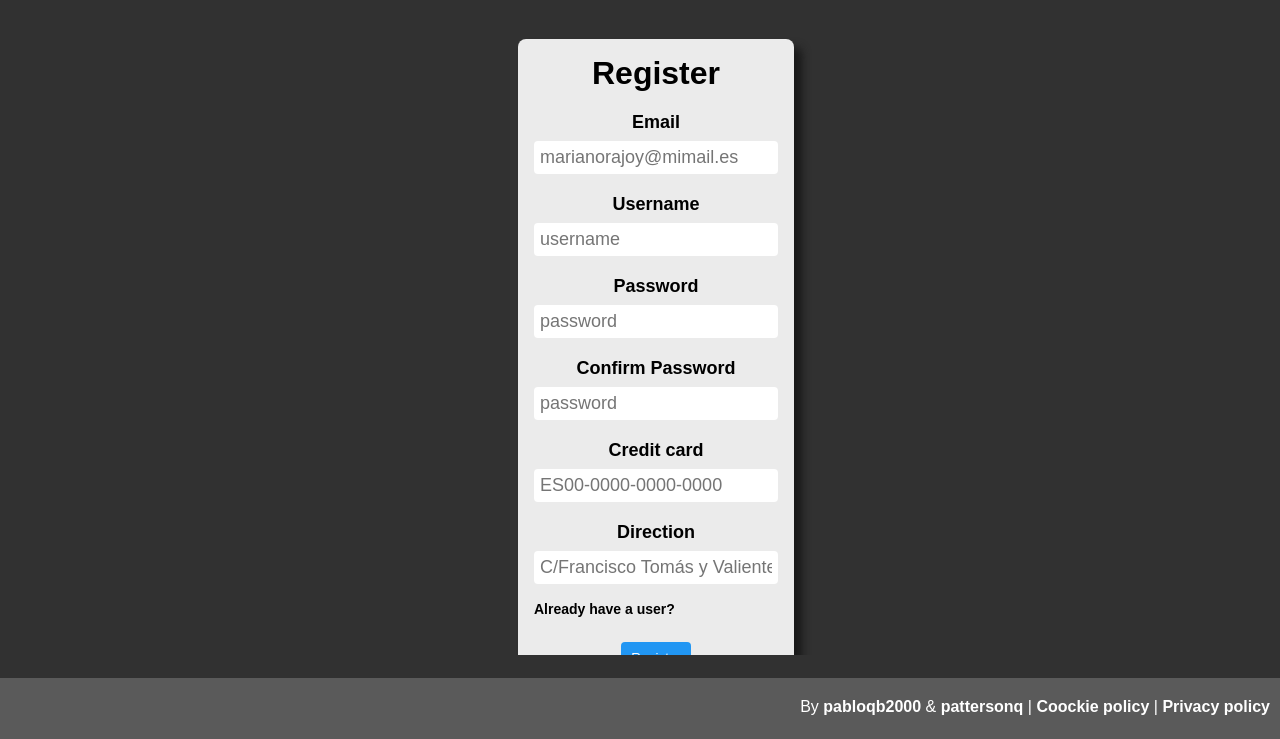
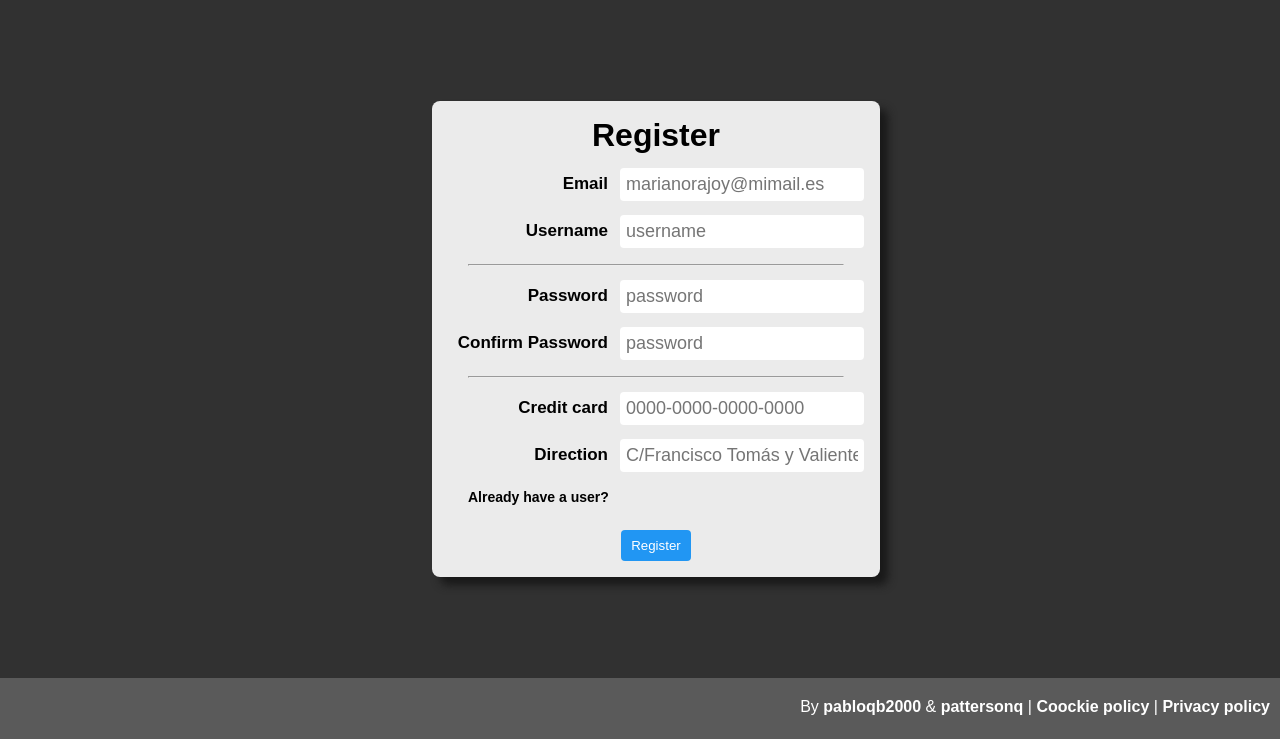
Before and after one commit to pabloqb2000/SI_P1, a Flask app: page /register in a window 1280 px wide. Shown: the part 61-800 px from the top of the page. Run offline with Flask 2, Linux system fonts and the light colour scheme.

Commit message:
Back-end del register

```diff
--- a/app/routes.py
+++ b/app/routes.py
@@ -5,14 +5,23 @@
 from flask import render_template, request, url_for, redirect, session, abort
 import json
 import os
+from os import path
+import hashlib
+import random
 import sys
+from app.utils import *
 
 @app.route('/')
 @app.route('/index')
 def index():
     catalogue_data = open(os.path.join(app.root_path,'catalogue/catalogue.json'), encoding="utf-8").read()
     catalogue = json.loads(catalogue_data)
-    return render_template('index.html', title = "Home", films=catalogue['peliculas'])
+    films = catalogue['peliculas']
+
+    if request.args:
+        films = filter_search(films, request.args)
+
+    return render_template('index.html', title = "Home", films=films)
 
 @app.route('/login', methods=['GET', 'POST'])
 def login():
@@ -50,9 +59,69 @@
 
     return render_template('film.html', title=film['titulo'], film=film)
 
-@app.route('/register')
+@app.route('/register', methods=['GET'])
 def regiter():
-    return render_template('register.html', title='Register')
+    user_data = {
+        'email': '',
+        'username': '',
+        'creditcard': '',
+        'direction': '',
+    }
+    return render_template('register.html', title='Register', values=user_data)
+
+@app.route('/register', methods=['POST'])
+def register_post():
+    # Get information from request
+    email = request.form.get('email')
+    username = request.form.get('username')
+    password = request.form.get('password')
+    confirmation = request.form.get('confirmation')
+    creditcard = request.form.get('creditcard')
+    direction = request.form.get('direction')
+
+    # Encode password and generate salt
+    ALPHABET = "0123456789abcdefghijklmnopqrstuvwxyzABCDEFGHIJKLMNOPQRSTUVWXYZ"
+    chars=[]
+    for i in range(16):
+        chars.append(random.choice(ALPHABET))
+
+    salt = "".join([
+        random.choice("0123456789abcdefghijklmnopqrstuvwxyzABCDEFGHIJKLMNOPQRSTUVWXYZ")
+        for _ in range(16)
+    ])
+    password_hash = hashlib.blake2b((salt+password).encode('utf-8')).hexdigest()
+
+    # Validate user data
+    user_data = {
+        'email': email,
+        'username': username,
+        'password': password_hash,
+        'creditcard': creditcard,
+        'direction': direction,
+        'salt': salt,
+        'balance': random.randint(0, 100),
+    }
+    validation_msg = validate_user_registration_data(email, username, password, confirmation, creditcard, direction)
+    if validation_msg:
+        return render_template('register.html', title='Register', error_msg=validation_msg, values=user_data)
+
+    # Check if username already exists
+    base_dir = path.join(path.dirname(path.abspath(__file__)), 'usuarios')
+    other_users = [
+        name for name in os.listdir(base_dir)
+        if path.isdir(os.path.join(base_dir, name))
+    ]
+    if username in other_users:
+        return render_template('register.html', title='Register', error_msg='Username is already in use!', values=user_data)
+        return redirect(url_for('index'))
+
+    # Create a new user file
+    user_dir = path.join(base_dir, username)
+    os.mkdir(user_dir)
+    with open(path.join(user_dir, 'datos.dat'), 'w', encoding='utf-8') as f:
+        json.dump(user_data, f, ensure_ascii=False, indent=4)
+
+    return redirect(url_for('login'))
 
 @app.route('/logout', methods=['GET', 'POST'])
 def logout():
--- a/app/static/style/style.css
+++ b/app/static/style/style.css
@@ -304,6 +304,12 @@
   padding: 16px 16px;
 }
 
+.form-input {
+  display: flex;
+  flex-direction: row;
+  margin-top: 14px;
+}
+
 .form-div {
   background-color: #ebebeb;
   border-radius: 8px;
@@ -313,14 +319,16 @@
 }
 
 .form-div h1 {
-  margin: 0;
+  margin-top: 0px;
+  margin-bottom: 8px;
   text-align: center;
 }
 
 .form-div h3 {
-  margin-top: 20px;
-  margin-bottom: 8px;
-  font-size: 18px;
+  text-align: right;
+  margin: 6px 0px;
+  font-size: 17px;
+  width: 160px;
 }
 
 .form-div input[type="text"], .form-div input[type="password"] {
@@ -328,6 +336,7 @@
   font-size: 18px;
   padding: 6px 6px;
   border-radius: 4px;
+  margin-left: 12px;
 }
 
 .form-div input[type="text"]:hover, .form-div input[type="password"]:hover {
@@ -355,7 +364,20 @@
   padding-bottom: 16px;
 }
 
+.form-div hr {
+  margin-top: 16px;
+  width: 90%;
+  color: white;
+}
+
+.form-div p {
+  text-align: center;
+  color: red;
+  font-size: 17px;
+}
+
 .form-div a {
+  margin-left: 20px;
   text-decoration: none;
   color: black;
   font-size: 14px;
--- a/app/templates/index.html
+++ b/app/templates/index.html
@@ -11,7 +11,7 @@
     <div class="side-menu">
       <h1 class="side-menu-title">Search</h1>
       <div class="search-container">
-        <form action="/action_page.php">
+        <form action="index">
           <input type="text" placeholder="Type here..." name="search">
           <button type="submit"><i class="fa fa-search"></i></button>
           <select name="categories" id="category">
--- a/app/templates/register.html
+++ b/app/templates/register.html
@@ -8,21 +8,36 @@
 {% block content %}
 <div class="form-content">
   <div class="form-div">
-    <form action="/action_page.php">
+    <form action="/register", method="POST">
       <div class="form-inputs">
         <h1>Register</h1>
-        <label for="email"><h3>Email</h5></label>
-        <input type="text" placeholder="marianorajoy@mimail.es" name="email" id="email">
-        <label for="username"><h3>Username</h5></label>
-        <input type="text" placeholder="username" name="username" id="username">
-        <label for="password"><h3>Password</h5></label>
-        <input type="password" placeholder="password" name="password" id="password">
-        <label for="confirmation"><h3>Confirm Password</h5></label>
-        <input type="password" placeholder="password" name="confirmation" id="confirmation">
-        <label for="credit-card"><h3>Credit card</h5></label>
-        <input type="text" placeholder="ES00-0000-0000-0000" name="credit-card" id="credit-card">
-        <label for="direction"><h3>Direction</h5></label>
-        <input type="text" placeholder="C/Francisco Tomás y Valiente, 11" name="direction" id="direction">
+        {% if error_msg %} <p>{{ error_msg }}</p> {% endif %}
+        <div class="form-input">
+          <label for="email"><h3>Email</h3></label>
+          <input type="text" placeholder="marianorajoy@mimail.es" name="email" id="email" value="{{ values.email }}">
+        </div>
+        <div class="form-input">
+          <label for="username"><h3>Username</h3></label>
+          <input type="text" placeholder="username" name="username" id="username" value="{{ values.username }}">
+        </div>
+        <hr>
+        <div class="form-input">
+          <label for="password"><h3>Password</h3></label>
+          <input type="password" placeholder="password" name="password" id="password">
+        </div>
+        <div class="form-input">
+          <label for="confirmation"><h3>Confirm Password</h3></label>
+          <input type="password" placeholder="password" name="confirmation" id="confirmation">
+        </div>
+        <hr>
+        <div class="form-input">
+          <label for="creditcard"><h3>Credit card</h3></label>
+          <input type="text" placeholder="0000-0000-0000-0000" name="creditcard" id="creditcard" value="{{ values.creditcard }}">
+        </div>
+        <div class="form-input">
+          <label for="direction"><h3>Direction</h3></label>
+          <input type="text" placeholder="C/Francisco Tomás y Valiente, 11" name="direction" id="direction" value="{{ values.direction }}">
+        </div>
       </div>
       <a href="login">Already have a user?</a><br>
       <button>Register</button>
```
Also changed, not shown: app/utils.py (added, +31 -0 lines), 1 other file.
